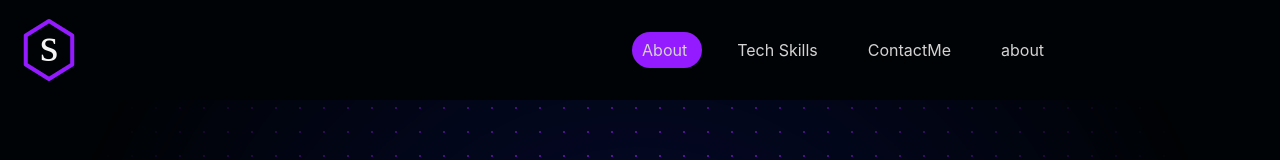
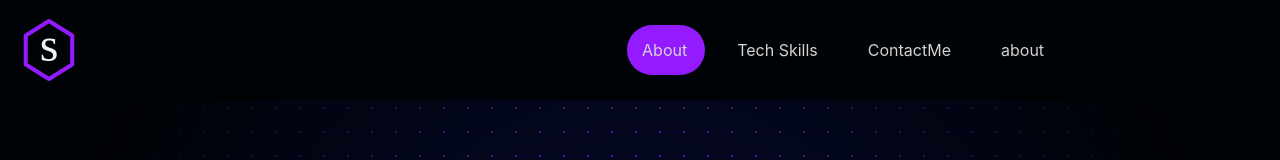
Before and after one commit to DevShubhamPatil/Devshubham, a React (Create React App) app: page / in a window 1280 px wide. Shown: the top 160 px of the page. Built offline with nearby package versions, Linux system fonts and the light colour scheme.

Commit message:
added and tweaked hover animation on navbar links still a biot buggy but will push it

```diff
--- a/src/App.css
+++ b/src/App.css
@@ -17,7 +17,7 @@
     /* --highlight-color:rgb(168, 124, 124); */
     --visibility:hidden;
     /* --shadow-color:rgb(128, 99, 99); */
-    --length:70px
+    --length:78px
 }
 
 .bg{
--- a/src/components/navbar/index.css
+++ b/src/components/navbar/index.css
@@ -72,24 +72,24 @@
     align-items: center;
     list-style: decimal-leading-zero;
     color: var(--normal_txt-color);
-
 }
 
 
 .nav_link {
     list-style: none;
     cursor: pointer;
+    line-height: 30px;
 }
 
 .active{
-    height: 36px;
+    height: 50px;
     width: var(--length);
     background-color: var(--highlight-color);
     position: absolute;
-    margin-left: -10px;
+    margin-left: -15px;
     z-index: -1;
-    transition: 0.3s ease-out;
-    border-radius: 18px;
+    transition: 0.25s ease-out;
+    border-radius: 25px;
     left: var(--x);
 }
 
--- a/src/components/navbar/index.jsx
+++ b/src/components/navbar/index.jsx
@@ -2,7 +2,7 @@ import './index.css'
 import { hamb, logo } from '../svg'
 import { Link } from 'react-scroll'
 import { fileDownload } from '../svg'
-import { useEffect, useState } from 'react'
+import { useEffect, useRef, useState } from 'react'
 
 
 const Navbar = (props) => {
@@ -10,7 +10,8 @@ const Navbar = (props) => {
     const [navResumeVisible, setNavResumeVisible] = useState(false);
     const [vw, setVW] = useState(window.innerWidth)
     const [vh, setVH] = useState(window.innerHeight)
-    const [section, setSection] = useState(-1)
+    // const [section, setSection] = useState(-1)
+    const section = useRef(-1)
 
     useEffect(() => {
         const setDiamentions = () => {
@@ -18,14 +19,11 @@ const Navbar = (props) => {
             setVH(window.innerHeight)
         }
         const handleScroll = () => {
-            // console.log('vh: ' + vh + ' scroll: ' + window.scrollY + ' sec: ' + window.scrollY / vh + ' floor: ' + Math.floor(window.scrollY / vh))
-            var actvbg = document.getElementById('actvbg')
-            var actvbgX = actvbg.getBoundingClientRect().left
-            var cursection = Math.floor((window.scrollY / vh)+0.45)
-            if(section != cursection) {
-                setSection(cursection)
-                actvbg.style.setProperty('--length',`${document.getElementById(cursection).getBoundingClientRect().width+20}px`)
-                actvbg.style.setProperty('--x',`${document.getElementById(cursection).getBoundingClientRect().left }px`)
+
+            var cursection = Math.floor((window.scrollY / vh) + 0.45)
+            if (section != cursection) {
+                handleMouseHover(document.getElementById(section.current<0? 0:section.current),document.getElementById(cursection))
+                section.current = cursection
             }
             requestAnimationFrame(() => {
                 setScrolled(window.scrollY > 10);
@@ -43,6 +41,30 @@ const Navbar = (props) => {
         };
     }, []);
 
+    const handleMouseHover = (source , destination) => {
+        if (source === destination){
+            return
+        }
+
+        const destId = Number(destination.id)
+        const sourceId = Number(source.id)
+        const destWidth = destination.getBoundingClientRect().width +30
+        const destinationPosition = destination.getBoundingClientRect().left;
+        const jump = destId - sourceId;
+        const extra = (15 + Math.abs(jump)) * jump;
+        const startpoint =document.getElementById('actvbg').getBoundingClientRect().left
+
+        const animation = [ { left: startpoint+'px', offset:0},
+                            { left: (destinationPosition + extra) + 'px', width: (destWidth)+'px',offset:0.3 },
+                            { left: (destinationPosition + extra) + 'px', width: (destWidth-20)+'px',offset:0.37 },
+                            { left: (destinationPosition - (extra / 2)) + 'px', width: destWidth+'px',offset:0.6 },
+                            { left: (destinationPosition + (extra / 4)) + 'px', width: destWidth+'px',offset:0.85},
+                            { left: destinationPosition+'px' , width: destWidth+'px', offset:1}]
+        const options = {   duration:800,
+                            fill: 'forwards'
+                        }
+        document.getElementById('actvbg').animate(animation,options)
+    }
 
     return (
         <>
@@ -53,11 +75,10 @@ const Navbar = (props) => {
                 </div>
                 <div className="navlinks_container">
                     <ol className='navlinks'>
-                        <div className="active" id='actvbg'></div>
-                        <li className='nav_link' id='0' data-active='false'> <Link to="home" smooth={true} duration={400}>About</Link> </li>
-                        <li className='nav_link' id='1' data-active='flase'> <Link to="Skills" smooth={true} duration={400}>Tech Skills</Link> </li>
-                        <li className='nav_link' id='2' data-active='false'> <Link to="contactme" smooth={true} duration={400}>ContactMe</Link> </li>
-                        <li className='nav_link' id='3' data-active='false'> <Link to="about" smooth={true} duration={400}>about</Link> </li>
+                        <li className='nav_link' onMouseEnter={(e)=>handleMouseHover( document.getElementById(section.current<0? 0:section.current), e.currentTarget)} onMouseLeave={(e)=>handleMouseHover(e.currentTarget,document.getElementById(section.current<0? 0:section.current))} id='0' data-active='false'> <Link to="home" smooth={true} duration={350} >About</Link> </li>
+                        <li className='nav_link' onMouseEnter={(e)=>handleMouseHover( document.getElementById(section.current<0? 0:section.current), e.currentTarget)} onMouseLeave={(e)=>handleMouseHover(e.currentTarget,document.getElementById(section.current<0? 0:section.current))} id='1' data-active='flase'> <Link to="Skills" smooth={true} duration={350}>Tech Skills</Link> </li>
+                        <li className='nav_link' onMouseEnter={(e)=>handleMouseHover( document.getElementById(section.current<0? 0:section.current), e.currentTarget)} onMouseLeave={(e)=>handleMouseHover(e.currentTarget,document.getElementById(section.current<0? 0:section.current))} id='2' data-active='false'> <Link to="contactme" smooth={true} duration={350}>ContactMe</Link> </li>
+                        <li className='nav_link' onMouseEnter={(e)=>handleMouseHover( document.getElementById(section.current<0? 0:section.current), e.currentTarget)} onMouseLeave={(e)=>handleMouseHover(e.currentTarget,document.getElementById(section.current<0? 0:section.current))} id='3' data-active='false'> <Link to="about" smooth={true} duration={350}>about</Link> </li>
                         <li className={`nav_link btn_li ${navResumeVisible ? "" : "invisible"}`}>
                             <button className='resumeBTN' onClick={props.downloadResume}>
                                 <div className="navbtnsvg" id="resume">
@@ -72,6 +93,7 @@ const Navbar = (props) => {
                                 {hamb}
                             </div>
                         </li>
+                        <div className="active" id='actvbg'></div>
 
                     </ol>
                 </div>
```
